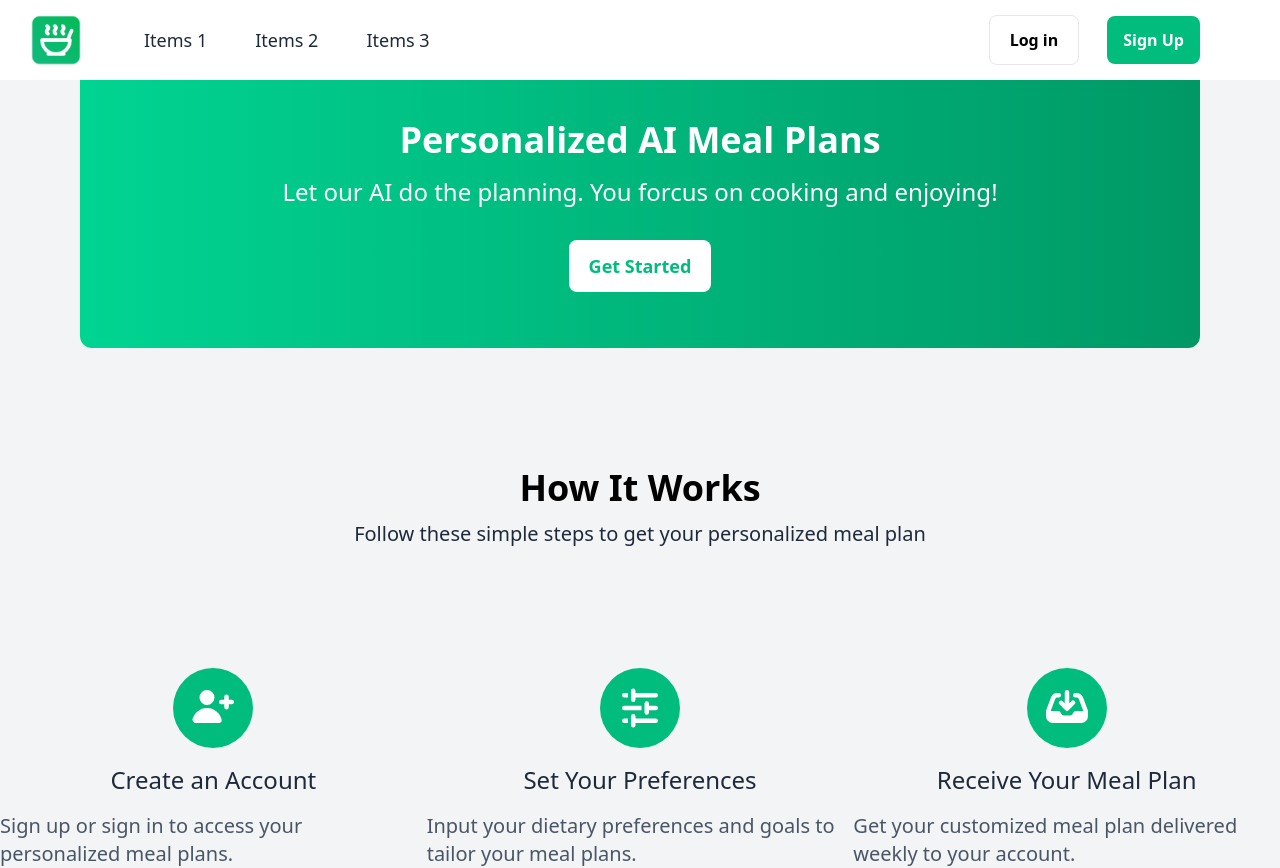
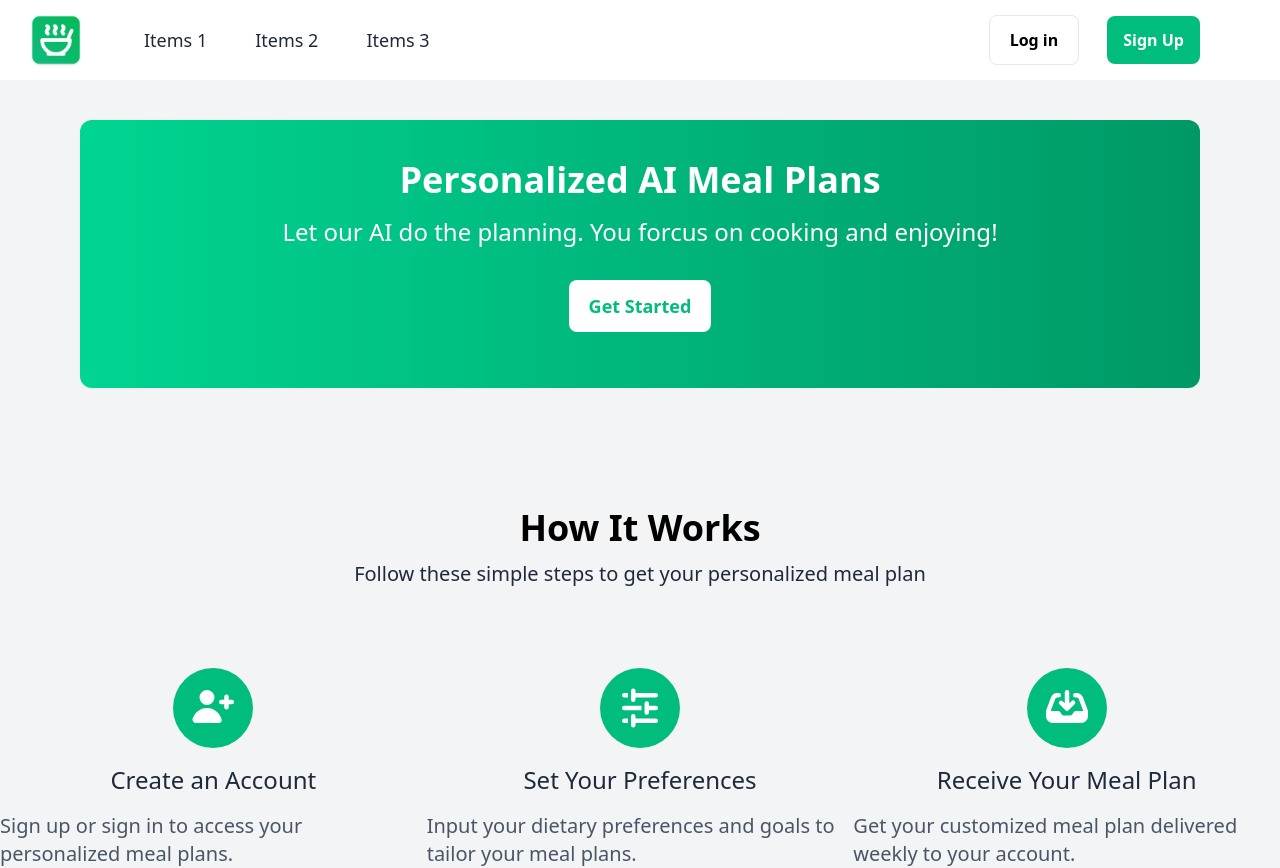
Before and after one commit to yiwenwangANU/saas_ai, a React (Vite) app: page / in a window 1280 px wide. Built offline with nearby package versions, Linux system fonts and the light colour scheme; no server answers.

Commit message:
remove /signup route and modify css in dashboard

```diff
--- a/src/App.tsx
+++ b/src/App.tsx
@@ -1,6 +1,5 @@
 import { Route, Routes } from "react-router";
 import "./App.css";
-import Signup from "./pages/Signup";
 import Applayout from "./ui/Applayout";
 import Profile from "./pages/Profile";
 import Subscription from "./pages/Subscription";
@@ -12,7 +11,6 @@ function App() {
     <Routes>
       <Route element={<Applayout />}>
         <Route index element={<Dashboard />} />
-        <Route path="signup" element={<Signup />} />
         <Route path="profile" element={<Profile />} />
         <Route path="subscription" element={<Subscription />} />
         <Route path="mealplan" element={<MealPlan />} />
--- a/src/pages/Dashboard.tsx
+++ b/src/pages/Dashboard.tsx
@@ -8,7 +8,7 @@ import Button from "../ui/Button";
 const Dashboard = () => {
   return (
     <div className="bg-gray-100">
-      <div className="flex flex-col gap-4 items-center bg-gradient-to-r from-emerald-400 to-emerald-600 mx-20 rounded-b-xl py-10">
+      <div className="flex flex-col gap-4 items-center bg-gradient-to-r from-emerald-400 to-emerald-600 mx-20 rounded-xl py-10 my-10">
         <div className="text-white text-4xl font-bold">
           Personalized AI Meal Plans
         </div>
@@ -19,14 +19,14 @@ const Dashboard = () => {
           <Button variant="getStart">Get Started</Button>
         </div>
       </div>
-      <div className="flex flex-col gap-3 items-center py-30">
+      <div className="flex flex-col gap-3 items-center py-20">
         <div className="text-black font-bold text-4xl">How It Works</div>
         <div className="text-xl text-gray-800">
           Follow these simple steps to get your personalized meal plan
         </div>
       </div>
       <div className="grid grid-cols-3">
-        <div className="flex flex-col items-center justify-center  gap-4">
+        <div className="flex flex-col items-center justify-center gap-4">
           <UserPlusIcon className="w-20 text-white bg-emerald-500 rounded-full p-4" />
           <div className="text-2xl text-gray-800">Create an Account</div>
           <div className="text-xl text-gray-600">
```
